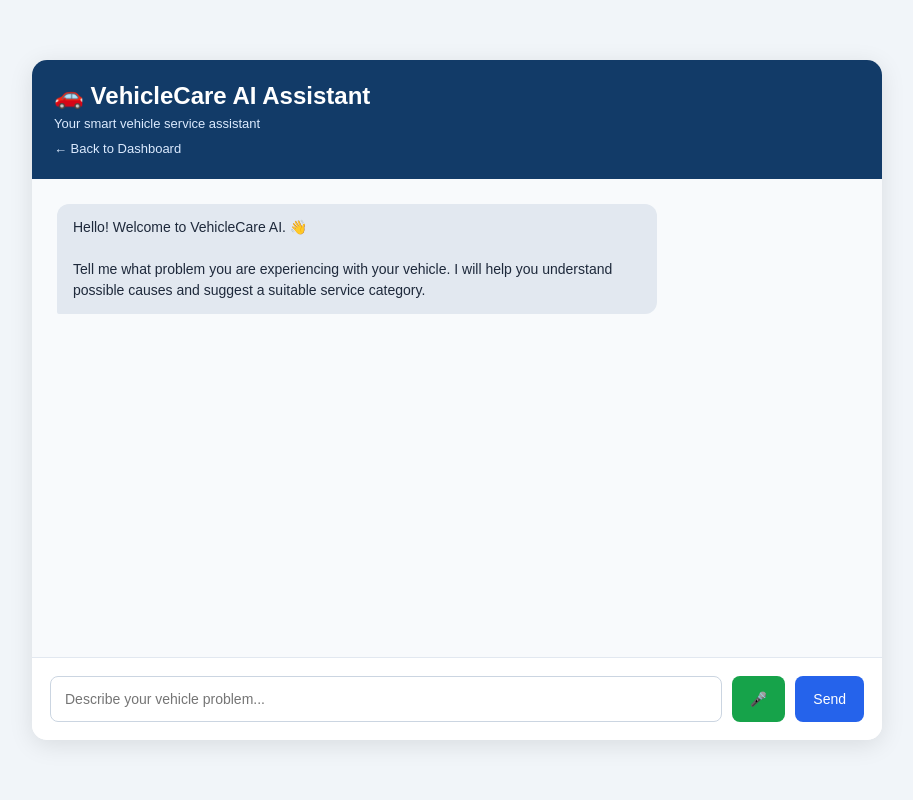
After one commit to njay152006-jn/vehicle-service-management, a Flask app: page /ai_assistant in a window 1280 px wide. The commit adds this page. Shown: the whole page, without its empty margins (183-1096 px from the left). Run offline with Flask 3, Linux system fonts and the light colour scheme; the visitor is signed in with stand-in values (Sample User, id 1).

Commit message:
Add Gemini-powered vehicle assistant
Add an authenticated AI chat page with vehicle-service guidance, voice input, and optional spoken replies. Configure Gemini through environment variables and add a dashboard link. The new .env contains an exposed API key; rotate it and remove the secret from the changeset before committing.

````diff
--- a/app.py
+++ b/app.py
@@ -1,5 +1,14 @@
-from flask import Flask, flash, render_template, request, redirect, url_for, session
+import os
+from dotenv import load_dotenv
+from google import genai
+from flask import Flask, flash, render_template, request, redirect, url_for, session, jsonify
 import mysql.connector
+load_dotenv()
+
+GEMINI_API_KEY = os.getenv("GEMINI_API_KEY")
+GEMINI_MODEL = os.getenv("GEMINI_MODEL", "gemini-2.5-flash")
+
+client = genai.Client(api_key=GEMINI_API_KEY) if GEMINI_API_KEY else None
 
 def get_db_connection():
     return mysql.connector.connect(
@@ -878,6 +887,146 @@ def feedback():
     return redirect("/feedback")
 
  return render_template("feedback.html")
+@app.route("/ai_assistant")
+def ai_assistant():
+
+    # Check whether the customer is logged in
+    if "user_id" not in session:
+        return redirect(url_for("login"))
+
+    return render_template("ai_assistant.html")
+
+@app.route("/ai_chat", methods=["POST"])
+def ai_chat():
+
+    if "user_id" not in session:
+        return jsonify({
+            "reply": "Please log in to use VehicleCare AI."
+        }), 401
+
+    data = request.get_json()
+    message = data.get("message", "").strip() if data else ""
+
+    if not message:
+        return jsonify({
+            "reply": "Please describe your vehicle problem."
+        }), 400
+
+    if client is None:
+        return jsonify({
+            "reply": "Gemini API is not configured. Please check your API settings."
+        }), 500
+
+    prompt = f"""
+You are VehicleCare AI, an intelligent and professional vehicle
+service advisor integrated into a vehicle service management system.
+
+YOUR ROLE:
+Help customers understand vehicle problems and choose appropriate
+vehicle maintenance or repair services.
+
+CUSTOMER'S MESSAGE:
+{message}
+
+INSTRUCTIONS:
+
+1. UNDERSTAND THE PROBLEM
+Carefully understand the customer's complaint.
+Do not assume details that the customer has not provided.
+
+2. POSSIBLE CAUSES
+Explain 2 to 4 possible reasons for the reported problem.
+Explain each reason in simple language.
+Do not present possibilities as confirmed diagnoses.
+
+3. RECOMMENDED SERVICE
+Suggest the most relevant service category, such as:
+- Engine Inspection
+- Brake Inspection
+- Battery Service
+- Oil Change
+- Tyre Inspection
+- Wheel Alignment
+- AC Service
+- General Maintenance
+- Electrical System Inspection
+
+Only recommend services relevant to the complaint.
+
+4. URGENCY LEVEL
+Choose one:
+- LOW: Routine maintenance or a minor concern.
+- MEDIUM: The vehicle should be inspected soon.
+- HIGH: A potentially serious safety or mechanical issue.
+
+Explain why you selected that urgency.
+
+If the customer reports brake failure, steering problems,
+smoke, overheating, or another serious warning sign,
+advise them to stop driving when safe and arrange professional
+assistance. Do not encourage them to continue driving.
+
+5. NEXT STEPS
+Give the customer practical next steps.
+Explain what a qualified mechanic should inspect.
+
+6. FOLLOW-UP QUESTIONS
+If the complaint is unclear, ask one or two useful questions
+to understand the issue better.
+
+7. COMMUNICATION STYLE
+- Use simple, natural English.
+- Be polite, professional and helpful.
+- Give meaningful explanations instead of one-line answers.
+- Avoid unnecessary technical terminology.
+- Do not repeat the same information.
+- Do not invent repair costs or service availability.
+- Never claim that you have physically inspected the vehicle.
+
+RESPONSE FORMAT:
+
+VehicleCare AI Analysis
+
+Problem Understanding:
+Briefly explain what you understood.
+
+Possible Causes:
+Explain the possible causes.
+
+Recommended Service:
+Mention the suitable service and why it is needed.
+
+Urgency Level:
+LOW / MEDIUM / HIGH, with an explanation.
+
+Recommended Next Step:
+Explain what the customer should do next.
+
+End with a helpful follow-up question when necessary.
+
+Remember: Your suggestions are preliminary. A qualified mechanic
+must inspect the vehicle to confirm the actual problem.
+"""
+
+    try:
+        response = client.models.generate_content(
+            model=GEMINI_MODEL,
+            contents=prompt
+        )
+
+        reply = response.text
+
+        if not reply:
+            reply = "Sorry, I could not generate a response. Please try again."
+
+        return jsonify({"reply": reply})
+
+    except Exception as error:
+        print("Gemini Error:", error)
+
+        return jsonify({
+            "reply": "VehicleCare AI is temporarily unavailable. Please try again."
+        }), 503
 
 
 if __name__ == "__main__":
--- /dev/null
+++ b/templates/ai_assistant.html
@@ -0,0 +1,334 @@
+<!DOCTYPE html>
+<html lang="en">
+<head>
+    <meta charset="UTF-8">
+    <meta name="viewport" content="width=device-width, initial-scale=1.0">
+    <title>VehicleCare AI Assistant</title>
+
+    <style>
+        * {
+            margin: 0;
+            padding: 0;
+            box-sizing: border-box;
+            font-family: Arial, sans-serif;
+        }
+
+        body {
+            background: #f1f5f9;
+            min-height: 100vh;
+            display: flex;
+            justify-content: center;
+            align-items: center;
+            padding: 20px;
+        }
+
+        .chat-container {
+            width: 100%;
+            max-width: 850px;
+            height: 85vh;
+            background: white;
+            border-radius: 15px;
+            box-shadow: 0 5px 25px rgba(0,0,0,0.1);
+            display: flex;
+            flex-direction: column;
+            overflow: hidden;
+        }
+
+        .chat-header {
+            background: #123b68;
+            color: white;
+            padding: 22px;
+        }
+
+        .chat-header h2 {
+            margin-bottom: 6px;
+        }
+
+        .chat-header p {
+            font-size: 13px;
+            color: #dbeafe;
+        }
+
+        .chat-messages {
+            flex: 1;
+            padding: 25px;
+            overflow-y: auto;
+            background: #f8fafc;
+        }
+
+        .message {
+            max-width: 75%;
+            padding: 13px 16px;
+            margin-bottom: 18px;
+            border-radius: 12px;
+            line-height: 1.5;
+            font-size: 14px;
+        }
+
+        .bot-message {
+            background: #e2e8f0;
+            color: #1e293b;
+            border-bottom-left-radius: 2px;
+        }
+
+        .user-message {
+            background: #2563eb;
+            color: white;
+            margin-left: auto;
+            border-bottom-right-radius: 2px;
+        }
+
+        .chat-input-area {
+            display: flex;
+            gap: 10px;
+            padding: 18px;
+            border-top: 1px solid #e2e8f0;
+            background: white;
+        }
+
+        .chat-input-area input {
+            flex: 1;
+            padding: 14px;
+            border: 1px solid #cbd5e1;
+            border-radius: 8px;
+            outline: none;
+            font-size: 14px;
+        }
+
+        .chat-input-area button {
+            border: none;
+            padding: 0 18px;
+            border-radius: 8px;
+            cursor: pointer;
+            color: white;
+            font-size: 14px;
+        }
+
+        .send-btn {
+            background: #2563eb;
+        }
+
+        .mic-btn {
+            background: #16a34a;
+        }
+
+        .back-btn {
+            display: inline-block;
+            margin-top: 10px;
+            color: #dbeafe;
+            text-decoration: none;
+            font-size: 13px;
+        }
+
+        @media(max-width: 600px) {
+            .chat-container {
+                height: 90vh;
+            }
+
+            .message {
+                max-width: 90%;
+            }
+
+            .chat-input-area {
+                gap: 6px;
+                padding: 12px;
+            }
+
+            .chat-input-area button {
+                padding: 0 12px;
+            }
+        }
+        /* Fix chat page scrolling */
+
+html, body {
+    height: 100%;
+    overflow: hidden;
+}
+
+.chat-container {
+    height: 85vh;
+    max-height: 850px;
+}
+
+.chat-messages {
+    flex: 1;
+    min-height: 0;
+    overflow-y: auto;
+}
+    </style>
+</head>
+
+<body>
+
+<div class="chat-container">
+
+    <div class="chat-header">
+        <h2>🚗 VehicleCare AI Assistant</h2>
+        <p>Your smart vehicle service assistant</p>
+        <a href="/dashboard" class="back-btn">← Back to Dashboard</a>
+    </div>
+
+    <div class="chat-messages" id="chatMessages">
+
+        <div class="message bot-message">
+            Hello! Welcome to VehicleCare AI. 👋<br><br>
+            Tell me what problem you are experiencing with your vehicle.
+            I will help you understand possible causes and suggest a suitable
+            service category.
+        </div>
+
+    </div>
+
+    <div class="chat-input-area">
+
+        <input
+            type="text"
+            id="userInput"
+            placeholder="Describe your vehicle problem..."
+        >
+
+        <button class="mic-btn" id="micButton" type="button">
+            🎤
+        </button>
+
+        <button class="send-btn" id="sendButton" type="button">
+            Send
+        </button>
+
+    </div>
+
+</div>
+
+</body>
+<script>
+const sendButton = document.getElementById("sendButton");
+const userInput = document.getElementById("userInput");
+const chatMessages = document.getElementById("chatMessages");
+const micButton = document.getElementById("micButton");
+
+// Display messages
+function addMessage(message, className) {
+    const messageDiv = document.createElement("div");
+    messageDiv.className = "message " + className;
+    messageDiv.textContent = message;
+
+    chatMessages.appendChild(messageDiv);
+    chatMessages.scrollTop = chatMessages.scrollHeight;
+}
+
+// Speak AI response
+function speakResponse(message) {
+    if ("speechSynthesis" in window) {
+        window.speechSynthesis.cancel();
+
+        const speech = new SpeechSynthesisUtterance(message);
+        speech.lang = "en-IN";
+        speech.rate = 1;
+
+        window.speechSynthesis.speak(speech);
+    }
+}
+
+// Send message to Gemini
+async function sendMessage() {
+    const message = userInput.value.trim();
+
+    if (!message) return;
+
+    addMessage(message, "user-message");
+    userInput.value = "";
+
+    sendButton.disabled = true;
+    sendButton.textContent = "Wait...";
+
+    try {
+        const response = await fetch("/ai_chat", {
+            method: "POST",
+            headers: {
+                "Content-Type": "application/json"
+            },
+            body: JSON.stringify({ message: message })
+        });
+
+        const data = await response.json();
+        const reply = data.reply || "Something went wrong.";
+
+        addMessage(reply, "bot-message");
+
+        // Speak only when the customer requests a voice response
+const voiceRequest = /\b(voice|speak|spoken|talk|read aloud|say it)\b/i.test(message);
+
+if (response.ok && voiceRequest) {
+    speakResponse(reply);
+}
+    } catch (error) {
+        addMessage(
+            "Unable to connect. Please check your connection.",
+            "bot-message"
+        );
+    } finally {
+        sendButton.disabled = false;
+        sendButton.textContent = "Send";
+    }
+}
+
+// Send button
+sendButton.addEventListener("click", sendMessage);
+
+// Enter key
+userInput.addEventListener("keypress", function(event) {
+    if (event.key === "Enter") {
+        sendMessage();
+    }
+});
+
+// Voice recognition
+const SpeechRecognition =
+    window.SpeechRecognition || window.webkitSpeechRecognition;
+
+if (SpeechRecognition) {
+
+    const recognition = new SpeechRecognition();
+
+    recognition.lang = "en-IN";
+    recognition.continuous = false;
+    recognition.interimResults = false;
+
+    micButton.addEventListener("click", function() {
+        try {
+            recognition.start();
+            micButton.textContent = "Listening...";
+        } catch (error) {
+            addMessage(
+                "Microphone is already active. Please try again.",
+                "bot-message"
+            );
+        }
+    });
+
+    recognition.onresult = function(event) {
+        const spokenText = event.results[0][0].transcript;
+
+        userInput.value = spokenText;
+        sendMessage();
+    };
+
+    recognition.onend = function() {
+        micButton.textContent = "🎤";
+    };
+
+    recognition.onerror = function(event) {
+        micButton.textContent = "🎤";
+
+        addMessage(
+            "Voice recognition error: " + event.error,
+            "bot-message"
+        );
+    };
+
+} else {
+    micButton.disabled = true;
+    micButton.title = "Voice recognition is not supported.";
+}
+</script>
+</html>
--- a/templates/book_service.html
+++ b/templates/book_service.html
@@ -6,7 +6,7 @@
     <meta name="viewport" content="width=device-width, initial-scale=1.0">
     <title>Book a Service | VehicleCare</title>
 
-```
+
 <link rel="preconnect" href="https://fonts.googleapis.com">
 <link href="https://fonts.googleapis.com/css2?family=Inter:wght@400;500;600;700;800&display=swap" rel="stylesheet">
 
@@ -551,7 +551,7 @@
 
 <main class="main">
 
-```
+
 <header class="topbar">
     <div>
         <div class="eyebrow">VEHICLECARE CUSTOMER PORTAL</div>
````
Also changed, not shown: static/style.css (+61 -0 lines), templates/dashboard.html (+33 -0 lines), test_gemini.py (added, +33 -0 lines), 1 other file.
